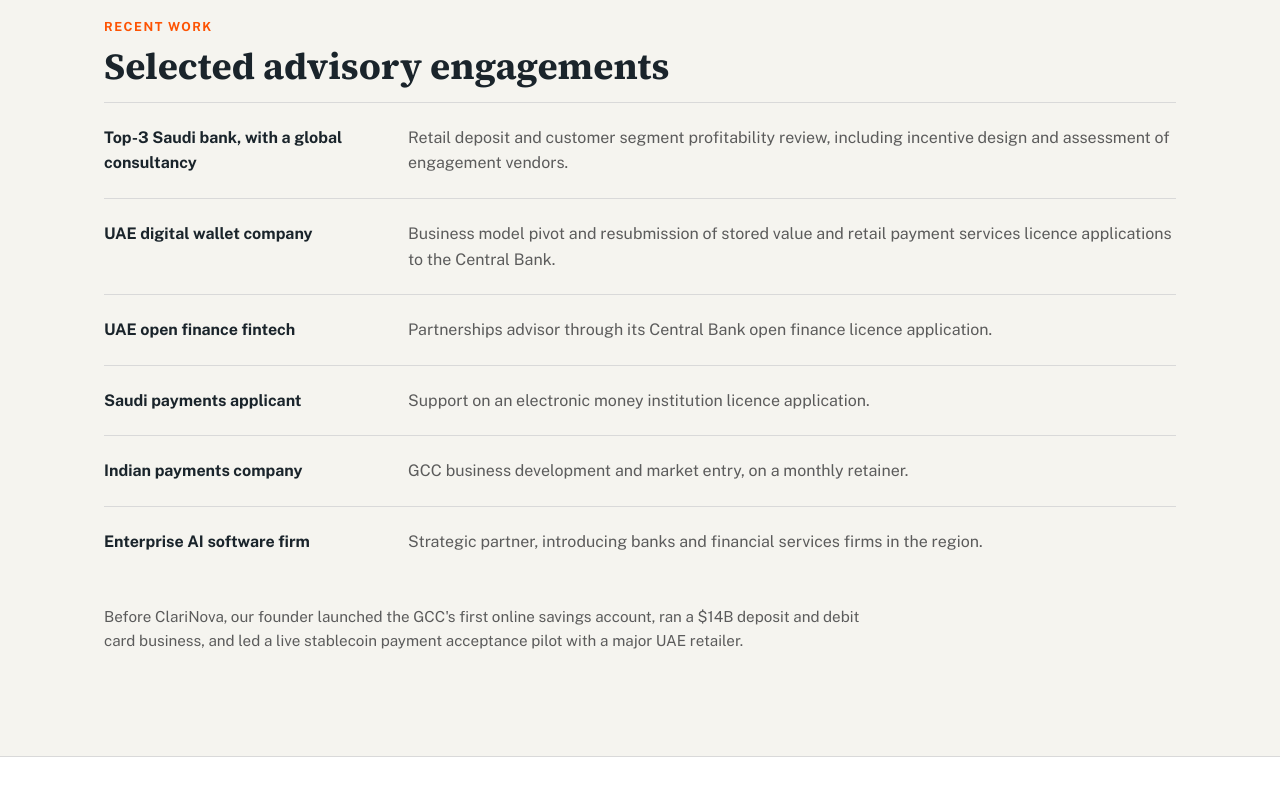
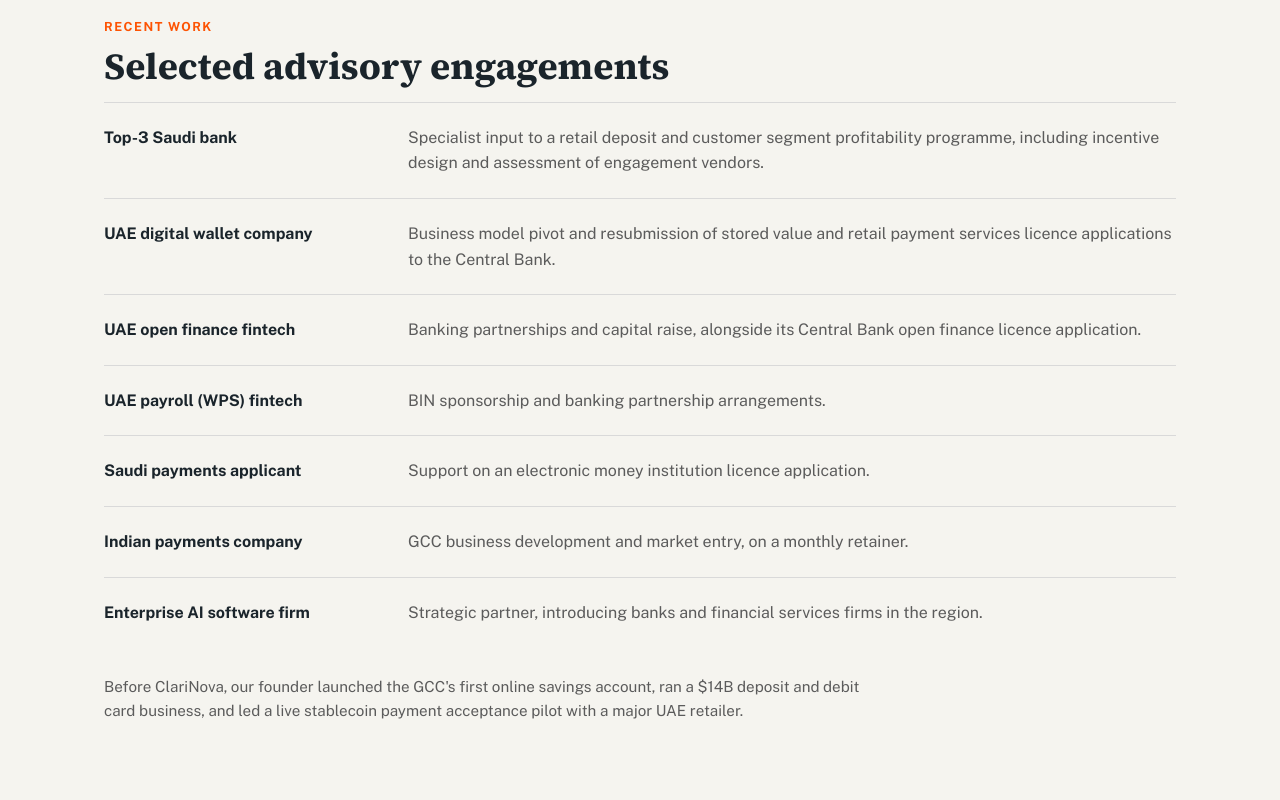
Before and after one commit to bobbykakar/ClariNova-Website, a plain HTML site: page services.html in a window 1280 px wide. Shown: the part 1120-1920 px from the top of the page. Drawn offline with nearby package versions, Linux system fonts and the light colour scheme.

Commit message:
Rename client row, update engagements, switch to info@ address
Co-Authored-By: Claude Opus 5.5 <noreply@anthropic.com>
Claude-Session: https://claude.ai/code/session_01BhEsW3F7HEqRRT7G5k61dN

```diff
--- a/services.html
+++ b/services.html
@@ -92,8 +92,8 @@
     <span class="eyebrow">Recent work</span>
     <h2>Selected advisory engagements</h2>
     <div class="exp-row">
-      <div class="tag">Top-3 Saudi bank, with a global consultancy</div>
-      <div class="desc">Retail deposit and customer segment profitability review, including incentive design and assessment of engagement vendors.</div>
+      <div class="tag">Top-3 Saudi bank</div>
+      <div class="desc">Specialist input to a retail deposit and customer segment profitability programme, including incentive design and assessment of engagement vendors.</div>
     </div>
     <div class="exp-row">
       <div class="tag">UAE digital wallet company</div>
@@ -101,7 +101,11 @@
     </div>
     <div class="exp-row">
       <div class="tag">UAE open finance fintech</div>
-      <div class="desc">Partnerships advisor through its Central Bank open finance licence application.</div>
+      <div class="desc">Banking partnerships and capital raise, alongside its Central Bank open finance licence application.</div>
+    </div>
+    <div class="exp-row">
+      <div class="tag">UAE payroll (WPS) fintech</div>
+      <div class="desc">BIN sponsorship and banking partnership arrangements.</div>
     </div>
     <div class="exp-row">
       <div class="tag">Saudi payments applicant</div>
@@ -285,7 +289,7 @@
 <footer class="site">
   <div class="wrap">
     <div>© 2026 ClariNova Partners &nbsp;·&nbsp; Dubai</div>
-    <div><a href="mailto:bobby@clarinovapartners.com">bobby@clarinovapartners.com</a></div>
+    <div><a href="mailto:info@clarinovapartners.com">info@clarinovapartners.com</a></div>
   </div>
 </footer>
 
```
Also changed, not shown: contact.html (+2 -2 lines), index.html (+9 -5 lines), insights.html (+1 -1 lines), resources.html (+1 -1 lines).
